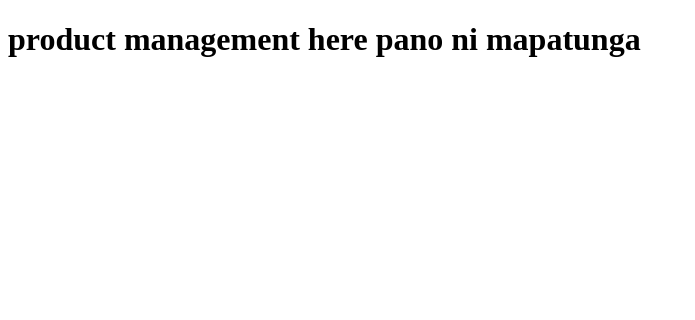
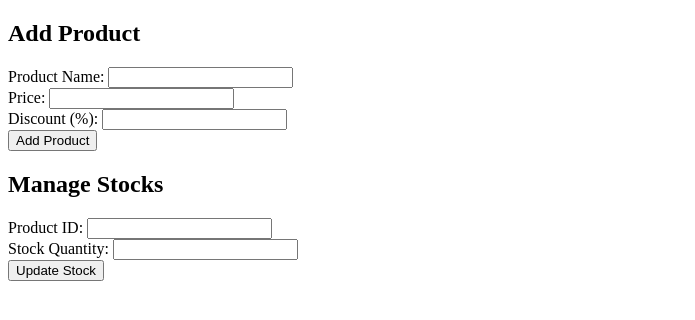
Before and after one commit to Zie-Row/ezrprogram, a PHP site: page /products.php in a window 1280 px wide. Shown: the top 320 px of the page, without its empty margins (0-695 px from the left). Run offline with PHP 8.4, Linux system fonts and the light colour scheme.

Commit message:
Update products.php

```diff
--- a/EzRebornProgram/admin/products.php
+++ b/EzRebornProgram/admin/products.php
@@ -3,9 +3,45 @@
 <head>
     <meta charset="UTF-8">
     <meta name="viewport" content="width=device-width, initial-scale=1.0">
-    <title>Document</title>
-</head>
+    <title>Product Management</title>
+    </head>
 <body>
-    <h1>product management here pano ni mapatunga</h1>
+    <nav class="content">
+        <h1>Add Product</h1>
+        <form action="add_product.php" method="post">
+            <div class="form-group">
+                <label for="product-name">Product Name:</label>
+                <input type="text" id="product-name" name="product_name" required>
+            </div>
+            <div class="form-group">
+                <label for="product-price">Price:</label>
+                <input type="number" id="product-price" name="product_price" step="0.01" required>
+            </div>
+            <div class="form-group">
+                <label for="product-discount">Discount (%):</label>
+                <input type="number" id="product-discount" name="product_discount" step="0.01">
+            </div>
+            <div class="form-group">
+                <button type="submit">Add Product</button>
+            </div>
+        </form>
+    </nav>
+
+    <div class="content manage-stocks">
+        <h2>Manage Stocks</h2>
+        <form action="manage_stock.php" method="post">
+            <div class="form-group">
+                <label for="product-id">Product ID:</label>
+                <input type="text" id="product-id" name="product_id" required>
+            </div>
+            <div class="form-group">
+                <label for="stock-quantity">Stock Quantity:</label>
+                <input type="number" id="stock-quantity" name="stock_quantity" required>
+            </div>
+            <div class="form-group">
+                <button type="submit">Update Stock</button>
+            </div>
+        </form>
+    </div>
 </body>
 </html>
```
